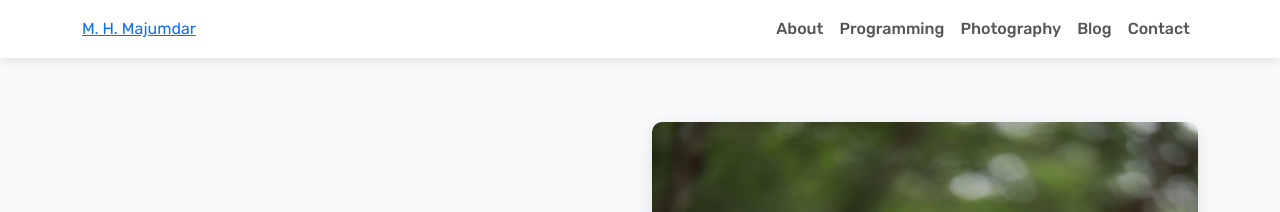
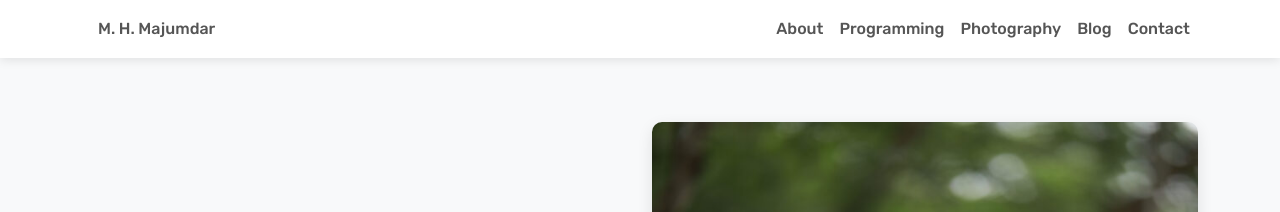
Before and after one commit to mh-majumdar/mh-majumdar-blog, a Jekyll site: the page built from index.html, in a window 1280 px wide. Shown: the top 212 px of the page. Built offline with Jekyll 4.4.1, drawn with Linux system fonts in a browser that asks for light colours; the list of posts is cut into pages by our own code.

Commit message:
Update header.html

```diff
--- a/_includes/header.html
+++ b/_includes/header.html
@@ -60,7 +60,8 @@
             <nav class="navbar navbar-expand-md navbar-light p-0">
 
                 <div class="site-title">
-    <a href="{{ site.baseurl }}/index.html" class="site-link">M. H. Majumdar</a>
+   <a href="{{ site.baseurl }}/index.html" class="nav-link" style="text-decoration: none;">M. H. Majumdar</a>
+
   </div>
                 <!-- Toggle button for mobile -->
                 <button class="navbar-toggler" type="button" data-bs-toggle="collapse" data-bs-target="#mainNavbar">
```
